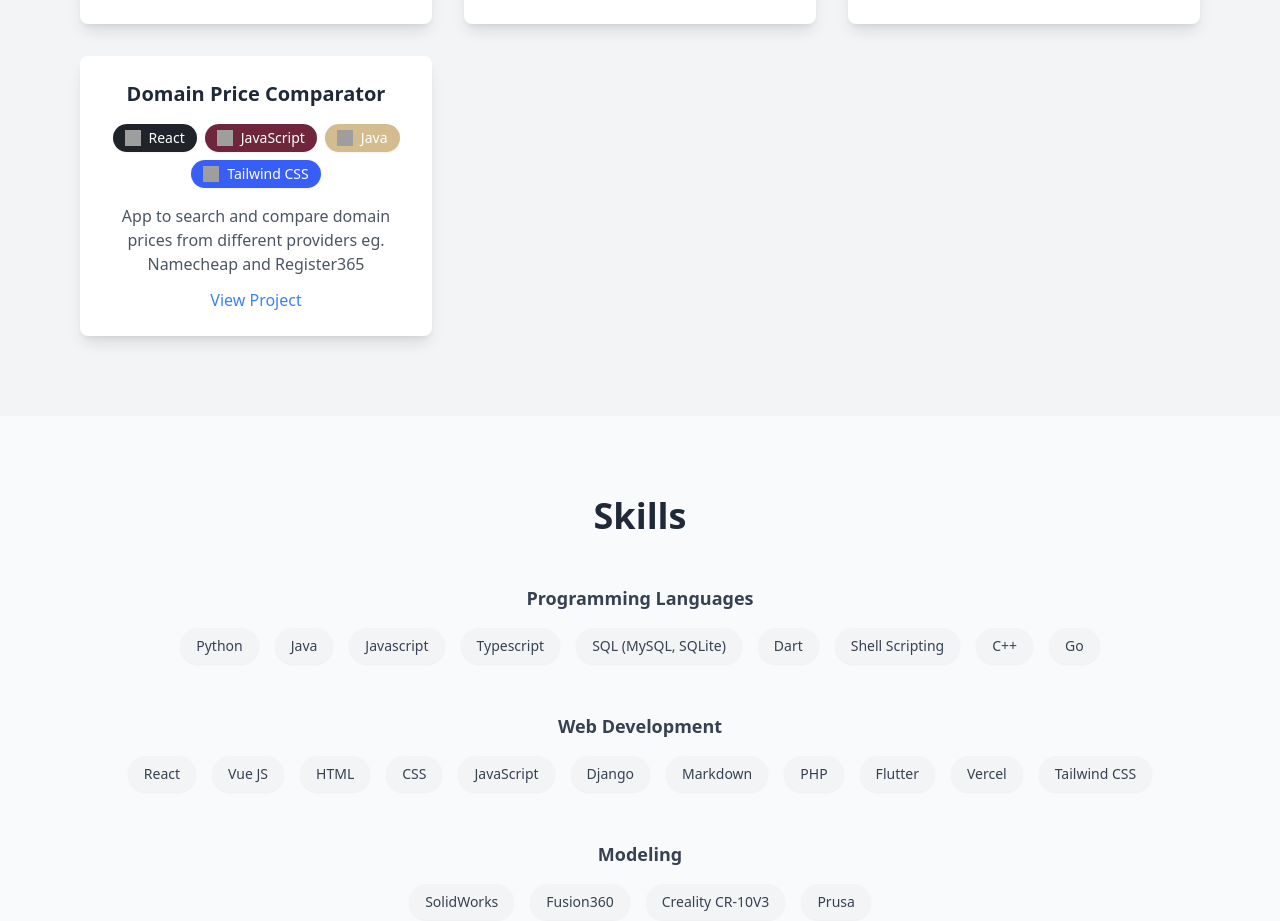
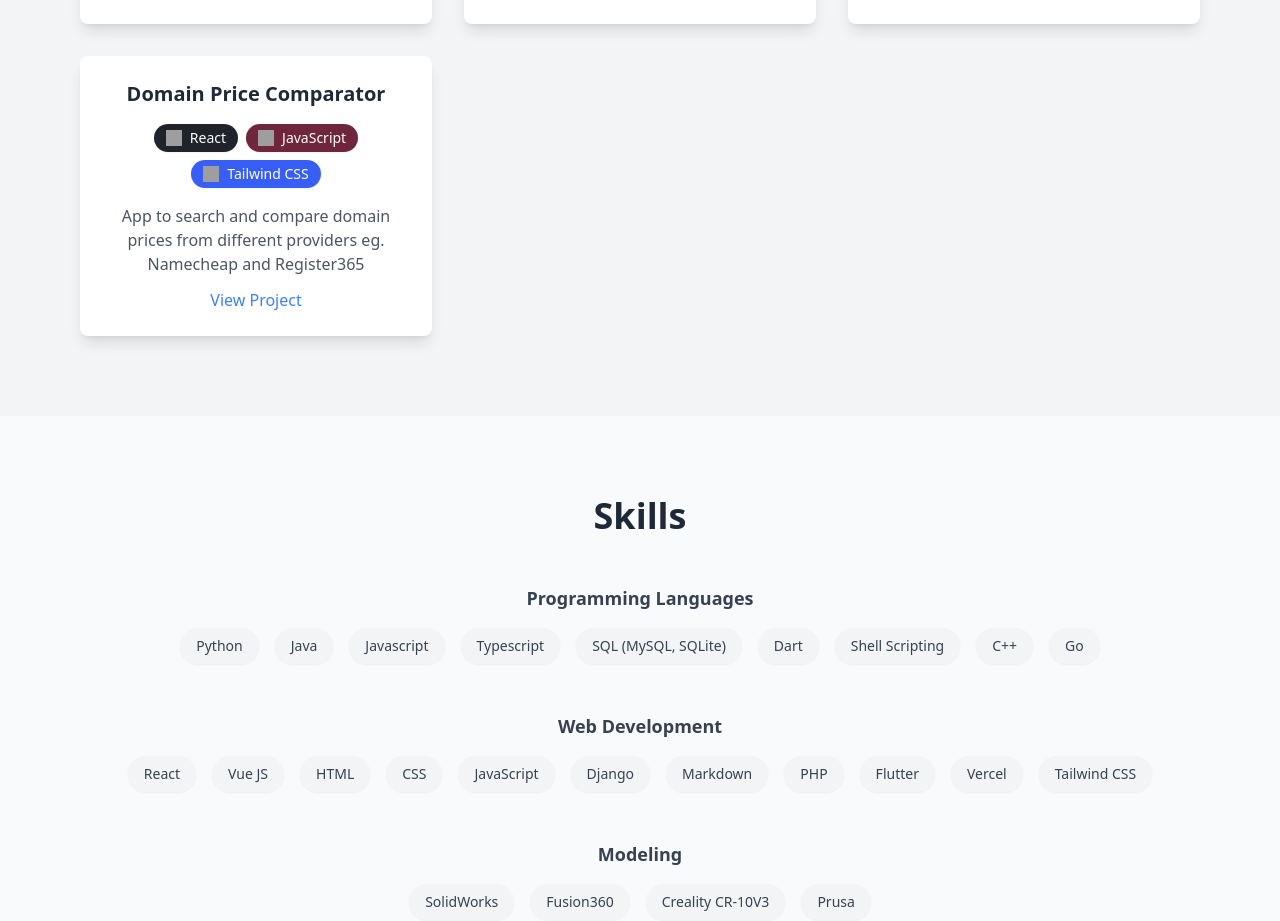
Before and after one commit to newsyd04/DaraNewsome-Portfolio, a React (Create React App) app: page / in a window 1280 px wide. Shown: the part 3940-4861 px from the top of the page. Built offline with nearby package versions, Linux system fonts and the light colour scheme; grey boxes are pictures that could not be loaded.

Commit message:
add links to projects

```diff
--- a/src/Components/Projects.js
+++ b/src/Components/Projects.js
@@ -87,7 +87,7 @@ const Projects = () => {
       description:
         "Application to help users avoid dangerous areas and find safer routes.",
       tech: ["Python", "SQL", "Figma", "GenAI"],
-      link: "#",
+      link: "https://immersivesoftwareengineering.ie/ise-gen-ai-4-good/",
     },
     {
       title: "Synergia",
@@ -100,8 +100,8 @@ const Projects = () => {
       title: "Domain Price Comparator",
       description:
         "App to search and compare domain prices from different providers eg. Namecheap and Register365",
-      tech: ["React", "JavaScript", "Java", "Tailwind CSS"],
-      link: "https://newsyd04.github.io/EpicProject",
+      tech: ["React", "JavaScript", "Tailwind CSS"],
+      link: "https://github.com/newsyd04/domain-compare-price",
     },
   ];
 
```
